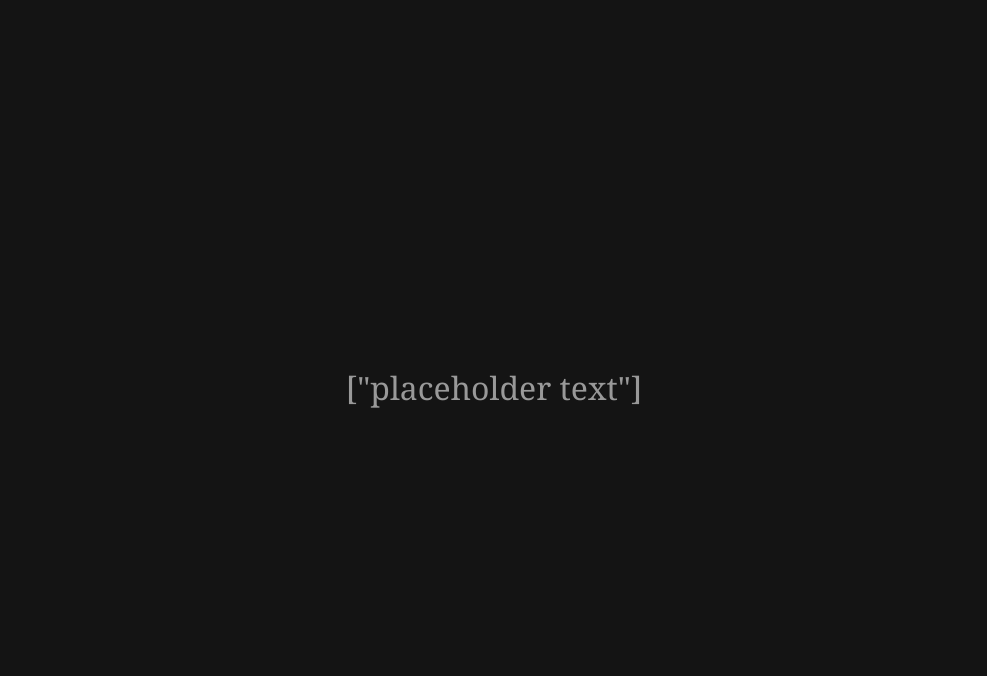
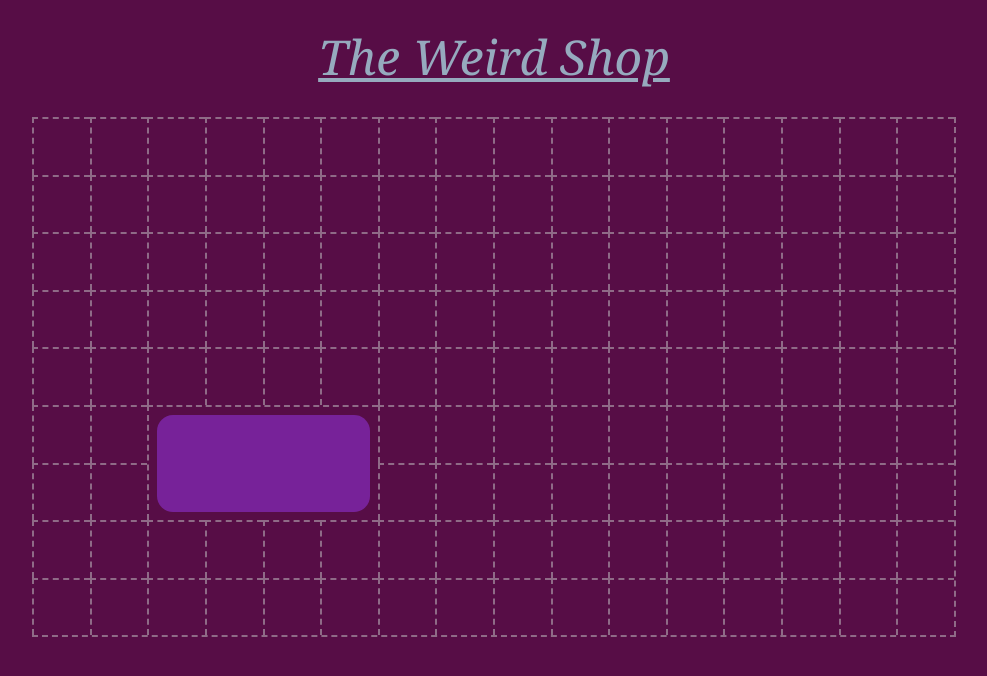
Before and after one commit to elShailee/the-weird-game, a React (Create React App) app in the folder front/: page / in a window 1280 px wide. Shown: the top 676 px of the page, without its empty margins (146-1133 px from the left). Built offline with nearby package versions, Linux system fonts and the light colour scheme.

Commit message:
partially shop layout

```diff
--- a/front/public/index.html
+++ b/front/public/index.html
@@ -27,7 +27,7 @@
 			rel="stylesheet"
 		/>
 
-		<title>React App</title>
+		<title>The Weird Game</title>
 	</head>
 	<body>
 		<noscript>You need to enable JavaScript to run this app.</noscript>
--- a/front/src/Context/ScreensContext.jsx
+++ b/front/src/Context/ScreensContext.jsx
@@ -3,7 +3,7 @@ import { useState, createContext, useContext } from 'react';
 export const ScreensContext = createContext();
 
 export function ScreensProvider(props) {
-	const [currentScreenTitle, setCurrentScreenByTitle] = useState('welcome');
+	const [currentScreenTitle, setCurrentScreenByTitle] = useState('shop');
 	const [nextScreenTitle, setNextScreenByTitle] = useState(null);
 
 	return (
--- a/front/src/Screens/ShopScreen/ShopScreen.jsx
+++ b/front/src/Screens/ShopScreen/ShopScreen.jsx
@@ -1,21 +1,45 @@
-import React from 'react';
-import { Card, CardsContainer, Header, ShopScreenContainer } from './styles';
+import React, { useState } from 'react';
+import {
+	Header,
+	ScreenContainer,
+	ShopContainer,
+	ItemsGrid,
+	ItemContainer,
+	EmptyGridCell,
+	Item,
+	GridContainer,
+	PlaceHolder,
+} from './styles';
 
 export const ShopScreen = ({ screenFadeAnimation }) => {
+	const [colsState, setColsState] = useState(16);
+	const Cells = [];
+	const clickHandler = () => {
+		colsState === 16 ? setColsState(9) : setColsState(16);
+	};
+
+	Cells.push(
+		<ItemContainer key='banana'>
+			<Item onClick={clickHandler} key='asdasd' />
+		</ItemContainer>,
+	);
+
+	for (let i = 8; i < 16 * 9; i++) {
+		Cells.push(<EmptyGridCell key={i} />);
+	}
+
 	return (
-		<ShopScreenContainer style={screenFadeAnimation}>
+		<ScreenContainer style={screenFadeAnimation}>
 			<Header>The Weird Shop</Header>
-			<CardsContainer>
-				<Card>Item1</Card>
-				<Card>Item2</Card>
-				<Card>Item3</Card>
-				<Card>Item1</Card>
-				<Card>Item2</Card>
-				<Card>Item3</Card>
-				<Card>Item1</Card>
-				<Card>Item2</Card>
-				<Card>Item3</Card>
-			</CardsContainer>
-		</ShopScreenContainer>
+
+			<ShopContainer>
+				<GridContainer>
+					<ItemsGrid rows={9} cols={colsState}>
+						{Cells}
+					</ItemsGrid>
+				</GridContainer>
+				{colsState === 9 && <PlaceHolder />}
+			</ShopContainer>
+		</ScreenContainer>
 	);
 };
--- a/front/src/Screens/ShopScreen/styles.js
+++ b/front/src/Screens/ShopScreen/styles.js
@@ -2,7 +2,7 @@ import { animated } from 'react-spring';
 import styled from 'styled-components';
 import { isMobileView } from 'Utils/deviceUtils';
 
-export const ShopScreenContainer = styled(animated.div)`
+export const ScreenContainer = styled(animated.div)`
 	${({ theme }) => theme.customStyles.screenSized}
 	${({ theme }) => theme.customStyles.centerItems}
 	${({ theme }) => theme.customStyles.nonSelectable}
@@ -12,8 +12,16 @@ export const ShopScreenContainer = styled(animated.div)`
 	padding: ${({ theme }) => theme.sizes.padding.L};
 `;
 
+export const ShopContainer = styled.div`
+	width: 100%;
+	display: flex;
+	flex-direction: row;
+	justify-content: space-evenly;
+	margin-top: ${({ theme }) => theme.sizes.padding.XL};
+`;
+
 export const Header = styled.div`
-	margin-top: ${({ theme }) => (isMobileView() ? `5rem` : theme.sizes.padding.L)};
+	margin: ${({ theme }) => (isMobileView() ? `5rem` : theme.sizes.padding.L)} 0;
 	font-size: ${({ theme }) => theme.sizes.text.XL};
 	color: ${({ theme }) => theme.colors.shopScreen.titleText};
 	text-decoration: underline;
@@ -34,9 +42,50 @@ export const Card = styled.div`
 	box-shadow: ${({ theme }) => theme.shadows.S}, ${({ theme }) => theme.innerGlows.S};
 `;
 
-export const CardsContainer = styled.div`
-	${({ theme }) => theme.customStyles.centerItems}
+export const GridContainer = styled.div`
+	/* background-color: #559; */
+	max-height: 80vh;
+	overflow: auto;
+	${({ theme }) => theme.customStyles.hideScrollbar}
+`;
+
+export const ItemsGrid = styled.div`
+	/* background-color: #aa7; */
+	/* width: 80%; */
+	/* min-height: 80vh; */
+	/* ${({ theme }) => theme.customStyles.centerItems}
 	flex-direction:row;
-	flex-wrap: wrap;
-	margin-top: ${({ theme }) => theme.sizes.padding.XL};
+	flex-wrap: wrap; */
+	display: grid;
+	grid-auto-rows: 4.5vmax;
+	grid-template-columns: ${({ cols }) => `repeat(${cols}, 4.5vmax)`};
+	/* padding: 15px; */
+	border-bottom: 2px dashed rgba(200, 200, 200, 0.5);
+	border-right: 2px dashed rgba(200, 200, 200, 0.5);
 `;
+
+export const EmptyGridCell = styled.div`
+	/* background-color: ${({ theme }) => theme.colors.shopScreen.BG}; */
+	border-top: 2px dashed rgba(200, 200, 200, 0.5);
+	border-left: 2px dashed rgba(200, 200, 200, 0.5);
+	box-sizing: border-box;
+`;
+export const ItemContainer = styled.div`
+	border-top: 2px dashed rgba(200, 200, 200, 0.5);
+	border-left: 2px dashed rgba(200, 200, 200, 0.5);
+	box-sizing: border-box;
+	grid-row: 6 / span 2;
+	grid-column: 3 / span 4;
+	padding: 0.5rem;
+`;
+export const Item = styled.div`
+	width: 100%;
+	height: 100%;
+	background-color: #729;
+	border-radius: 1rem;
+`;
+export const PlaceHolder = styled.div`
+	background-color: #999;
+	width: 40vmax;
+	height: 80vh;
+`;
--- a/front/src/theme.js
+++ b/front/src/theme.js
@@ -91,6 +91,13 @@ export const theme = {
 			box-sizing: border-box;
 			overflow:hidden;
 		`,
+		hideScrollbar: `
+			::-webkit-scrollbar {
+			display: none;
+			}
+			-ms-overflow-style: none; /* IE and Edge */
+			scrollbar-width: none; /* Firefox */
+		`,
 	},
 	colors: {
 		introScreen: {
```
Also changed, not shown: front/src/Screens/ShopScreen/BackgroundGrid.jsx (added, +26 -0 lines), front/public/manifest.json.
